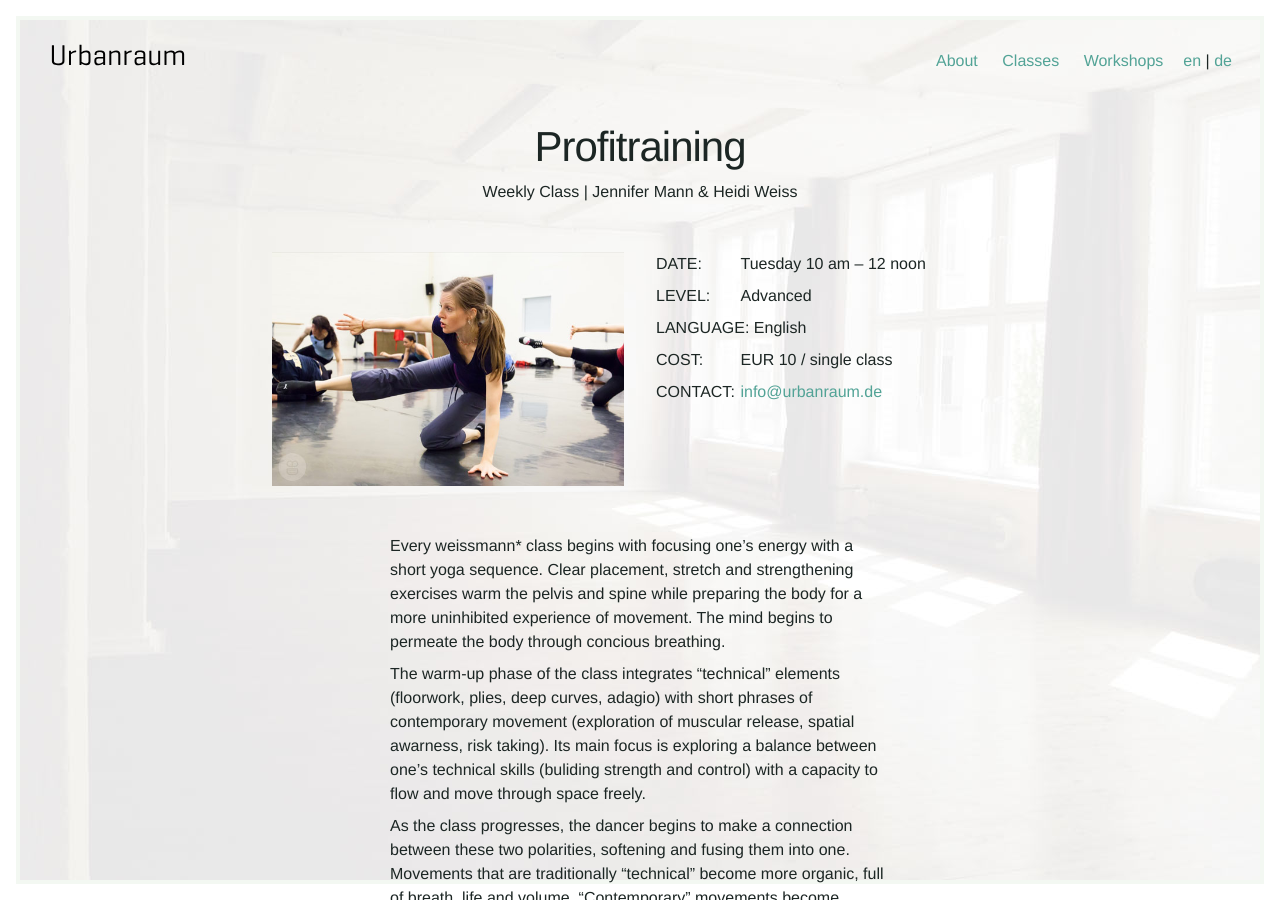
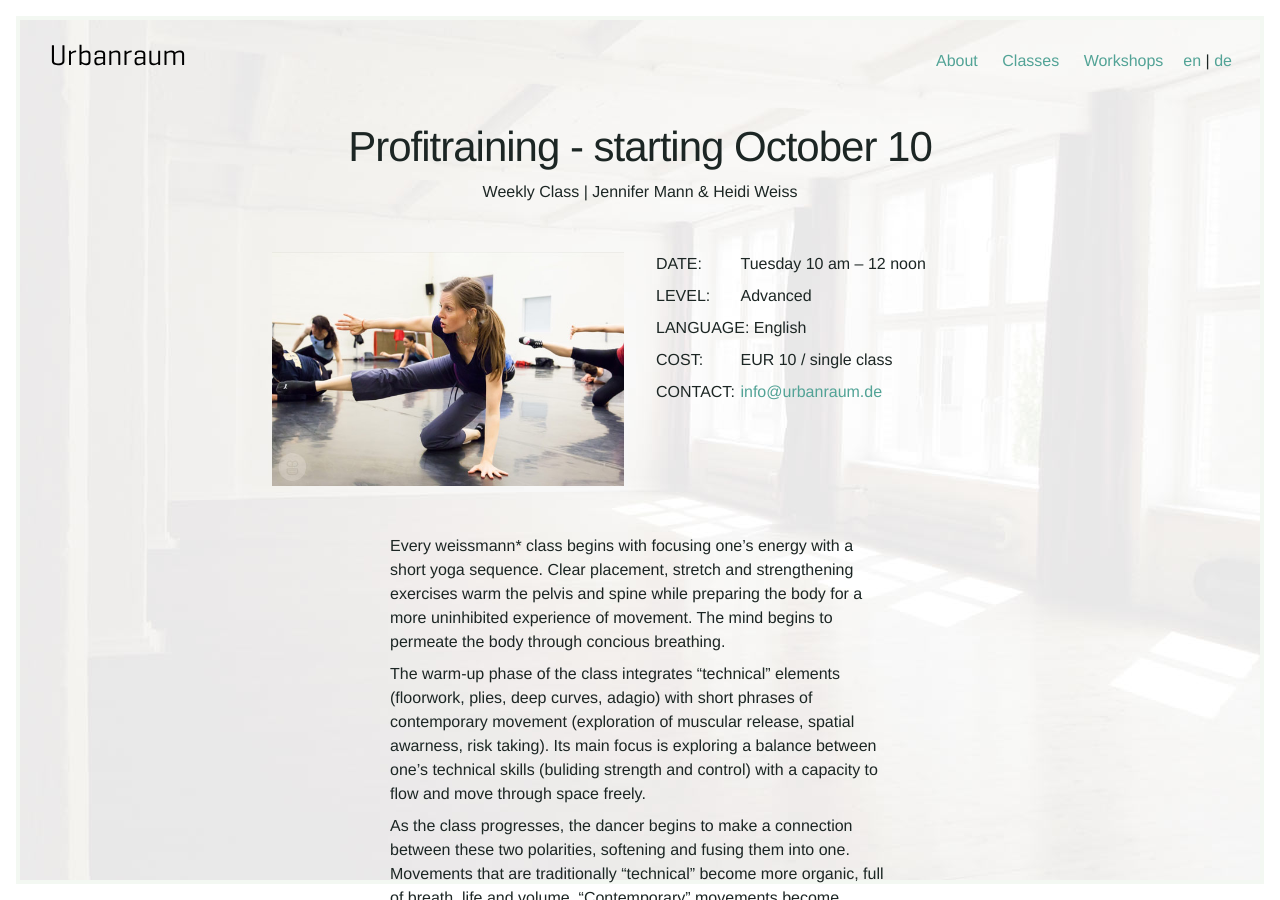
Before and after one commit to Kriesse/urbanraum, a Jekyll site: the page built from _classes/profitraining.md, in a window 1280 px wide and 900 px high. Built offline with Jekyll 4.4.1, drawn with Linux system fonts in a browser that asks for light colours; nearby versions of some CDN libraries.

Commit message:
add date to profitraining

```diff
--- a/_classes/profitraining.md
+++ b/_classes/profitraining.md
@@ -1,6 +1,6 @@
 ---
-title_en:  "Profitraining"
-title_de:  "Profi-Training"
+title_en:  "Profitraining - starting October 10"
+title_de:  "Profi-Training - ab 10. Oktober"
 
 type_en: "Weekly Class"
 type_de: "Wöchentlicher Kurs"
```
